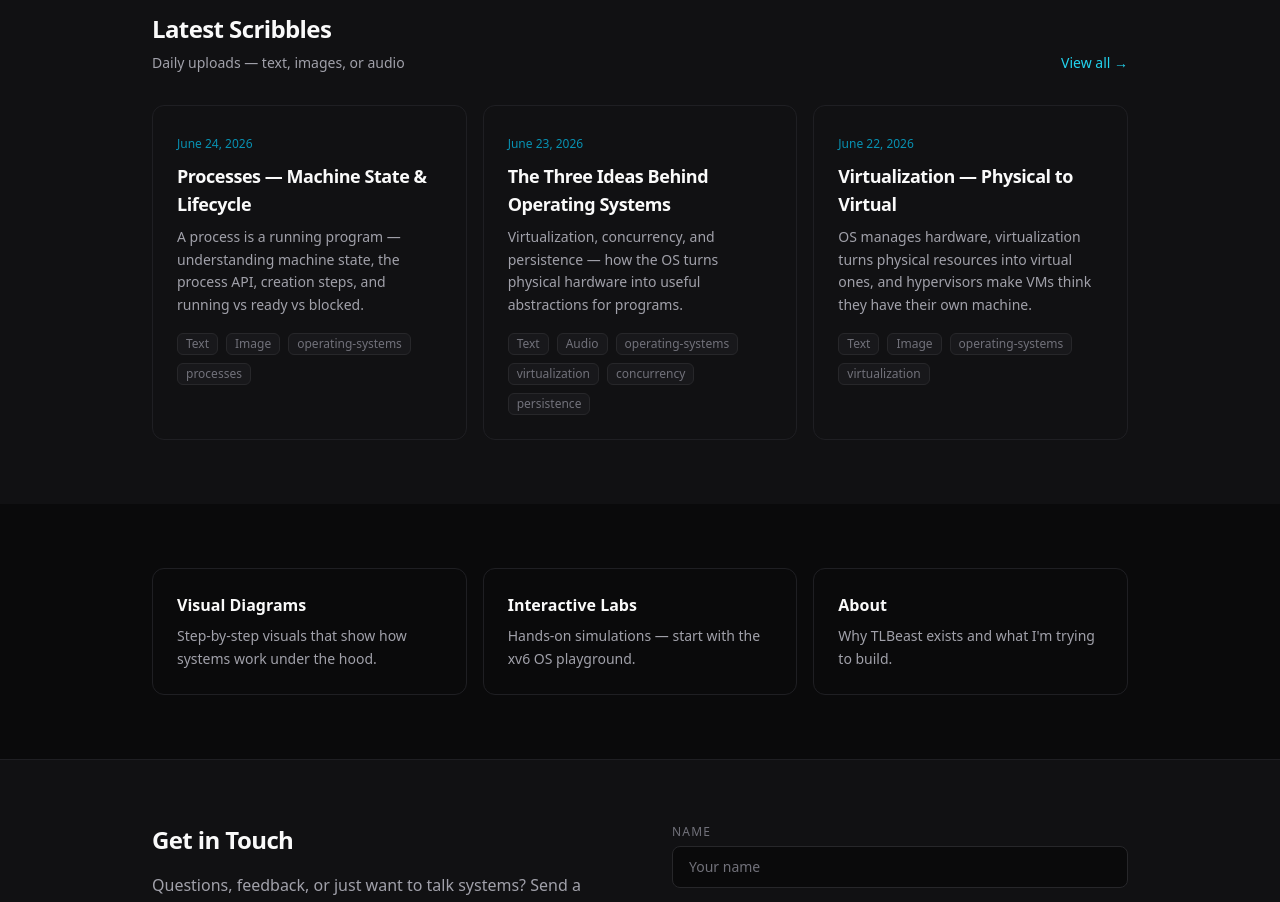
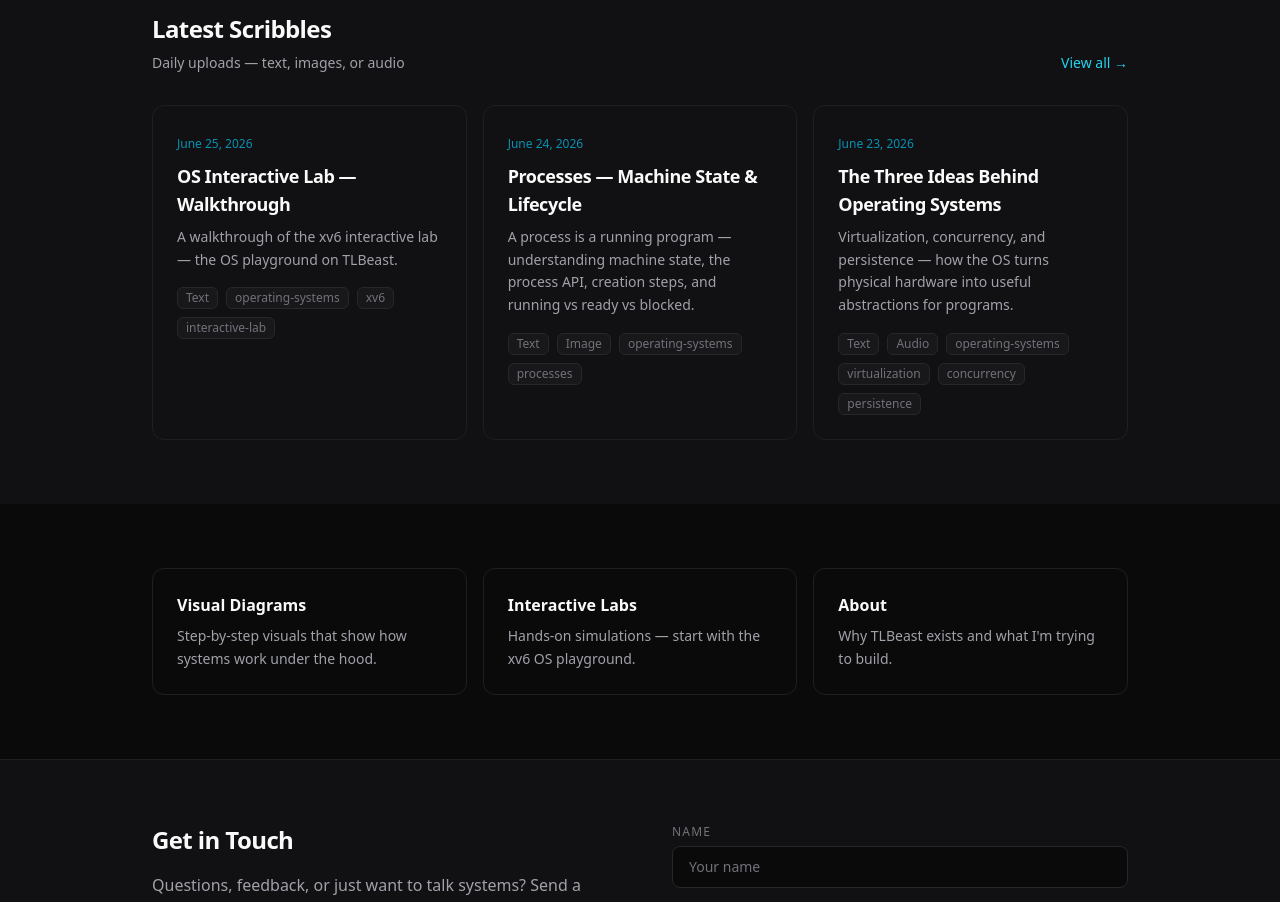
Before and after one commit to TLBeast/TLBeast, a Next.js app: page / in a window 1280 px wide. Shown: the part 1160-2062 px from the top of the page. Built offline with nearby package versions, Linux system fonts and the light colour scheme.

Commit message:
firstvid

```diff
--- /dev/null
+++ b/content/scribbles/2026-06-25.md
@@ -0,0 +1,14 @@
+---
+title: "OS Interactive Lab — Walkthrough"
+date: "2026-06-25"
+excerpt: "A walkthrough of the xv6 interactive lab — the OS playground on TLBeast."
+tags: ["operating-systems", "xv6", "interactive-lab"]
+videoEmbed: "https://drive.google.com/file/d/168_oKd4K1g-7osMmW2D4-NjzNYYLTDpY/view?usp=sharing"
+streamTitle: "OS interactive lab"
+streamNote: "Walkthrough of the xv6 interactive playground on Interactive Labs."
+showStreamOnScribble: true
+---
+
+Today's focus: the **xv6 interactive lab** — the hands-on OS playground live on [Interactive Labs](/labs).
+
+If you'd rather watch than click through, here's the stream.
--- a/src/components/ScribbleContent.tsx
+++ b/src/components/ScribbleContent.tsx
@@ -40,6 +40,13 @@ export function ScribbleContent({ scribble }: { scribble: Scribble }) {
         {scribble.content.trim() && (
           <MarkdownContent content={scribble.content} />
         )}
+        {scribble.showStreamOnScribble && (
+          <ScribbleMedia
+            video={scribble.video}
+            videoEmbed={scribble.videoEmbed}
+            videoAtBottom
+          />
+        )}
       </div>
     </>
   );
--- a/src/lib/scribble-types.ts
+++ b/src/lib/scribble-types.ts
@@ -16,6 +16,7 @@ export type ScribbleMeta = {
   videoEmbed?: string;
   streamTitle?: string;
   streamNote?: string;
+  showStreamOnScribble?: boolean;
   images?: ScribbleImage[];
   hasText?: boolean;
 };
--- a/src/lib/scribbles.ts
+++ b/src/lib/scribbles.ts
@@ -30,6 +30,7 @@ type ScribbleFrontmatter = {
   videoEmbed?: string;
   streamTitle?: string;
   streamNote?: string;
+  showStreamOnScribble?: boolean;
   images?: ScribbleMeta["images"];
 };
 
@@ -57,6 +58,7 @@ function parseScribble(
     videoEmbed: data.videoEmbed,
     streamTitle: data.streamTitle,
     streamNote: data.streamNote,
+    showStreamOnScribble: data.showStreamOnScribble,
     images: data.images,
     hasText: content.trim().length > 0,
     content,
```
